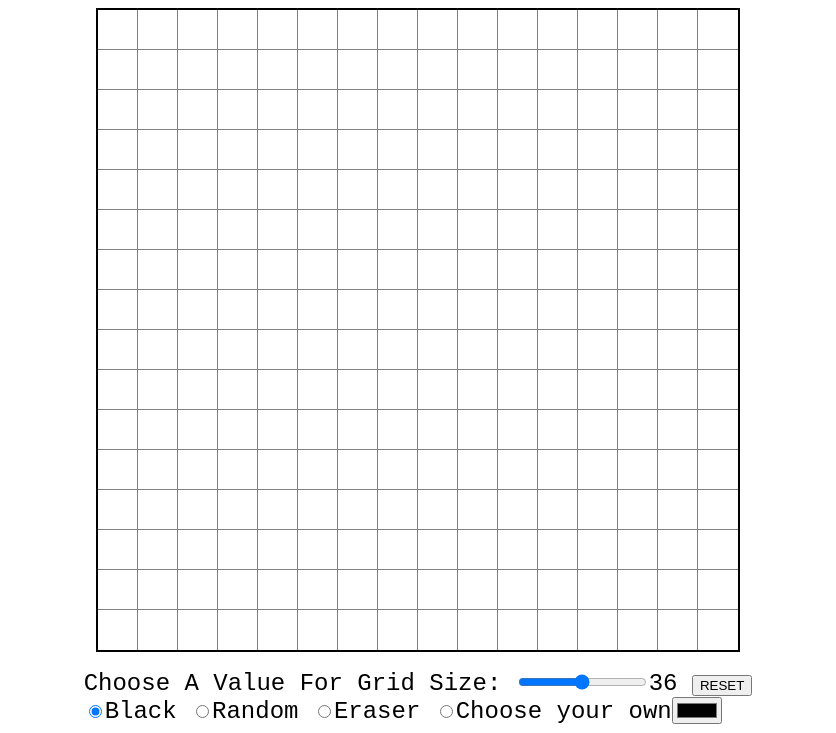
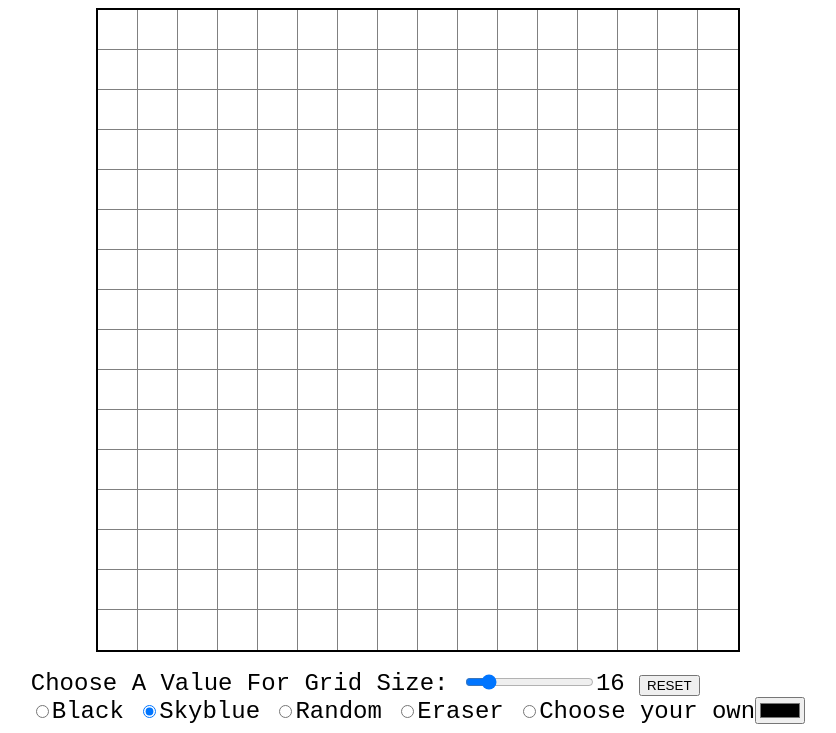
Before and after one commit to Ganthology/etch-a-sketch, a plain HTML site: page index.html in a window 1280 px wide. Shown: the part 108-841 px from the top of the page, without its empty margins (222-1058 px from the left). Drawn offline with Linux system fonts and the light colour scheme.

Commit message:
Add skyblue option

```diff
--- a/index.html
+++ b/index.html
@@ -1,5 +1,7 @@
 <!DOCTYPE html>
 <html>
+    <link rel="preconnect" href="https://fonts.gstatic.com">
+    <link href="https://fonts.googleapis.com/css2?family=Nerko+One&display=swap" rel="stylesheet">
     <link href='style.css' rel="stylesheet">
     <body>
         <header>
@@ -14,12 +16,13 @@
                 <!--Control Section, New Button Clear Button,Range button -->
                 <div>
                     <label for="quantity">Choose A Value For Grid Size:</label>
-                    <input type="range" id='quantity' name="quantity" min="8" max="80" oninput="document.getElementById('quantityLabel').innerHTML = this.value;"><label for="quantity" id='quantityLabel'>36</label>
+                    <input class='slider' type="range" id='quantity' name="quantity" min="8" max="64" value="16" oninput="document.getElementById('quantityLabel').innerHTML = this.value;"><label for="quantity" id='quantityLabel'>16</label>
                     <button class="reset">RESET</button>
                 </div>
                 <!--Color Section-->
                 <div id='color'>
                     <input type="radio" class='color-buttons' id="black" value="black" name="color" checked><label for="black">Black</label>
+                    <input type="radio" class='color-buttons' id="skyblue" value="skyblue" name="color" checked><label for="skyblue">Skyblue</label>
                     <input type="radio" class="color-buttons" id="random" value="random" name="color"><label for="random">Random</label>
                     <input type="radio" class="color-buttons" id='eraser' value="eraser" name="color"><label for="eraser">Eraser</label>
                     <input type="radio" class="color-buttons" value="user" name="color"><label for="color-picker">Choose your own</label><input type="color" id="color-picker">
```
